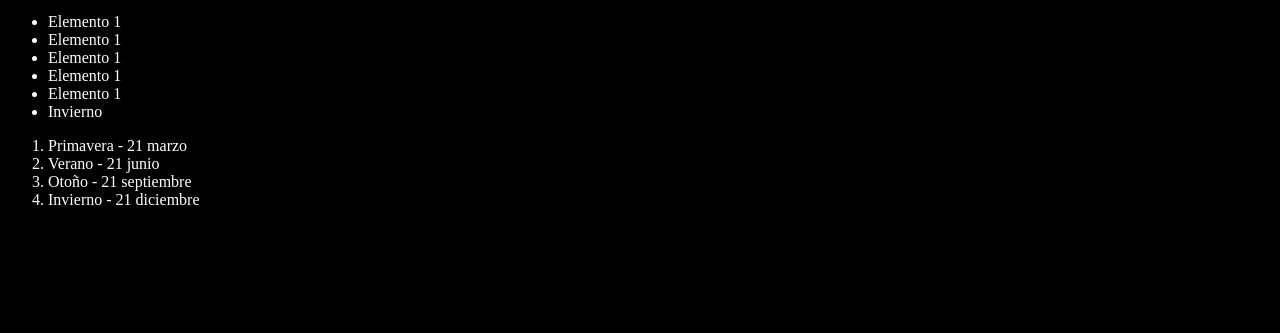
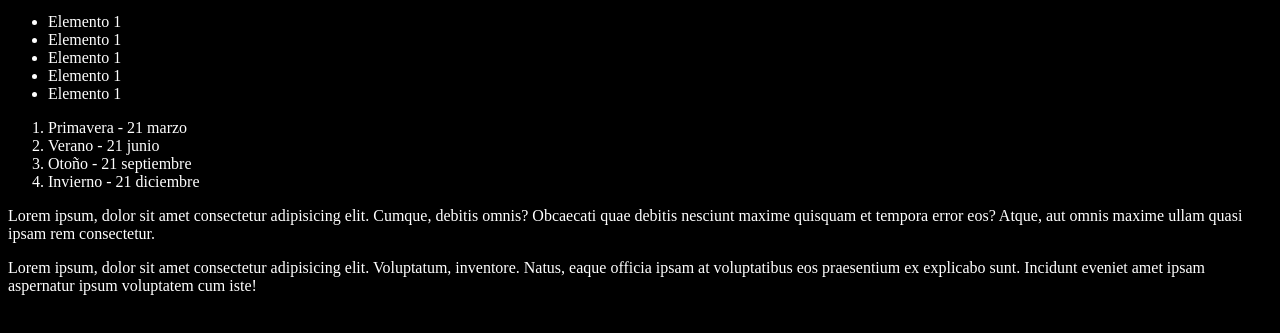
Before and after one commit to sebudea/youtube-git, a plain HTML site: page index.html in a window 1280 px wide. Shown: the part 101-434 px from the top of the page. Drawn offline with Linux system fonts and the light colour scheme.

Commit message:
Agregando dos parrafos

```diff
--- a/index.html
+++ b/index.html
@@ -16,7 +16,6 @@
         <li>Elemento 1</li>
         <li>Elemento 1</li>
         <li>Elemento 1</li>
-        <li>Invierno</li>
     </ul>
     <ol>
         <li>Primavera - 21 marzo</li>
@@ -24,6 +23,8 @@
         <li>Otoño - 21 septiembre</li>
         <li>Invierno - 21 diciembre</li>
     </ol>
+    <p>Lorem ipsum, dolor sit amet consectetur adipisicing elit. Cumque, debitis omnis? Obcaecati quae debitis nesciunt maxime quisquam et tempora error eos? Atque, aut omnis maxime ullam quasi ipsam rem consectetur.</p>
+    <p>Lorem ipsum, dolor sit amet consectetur adipisicing elit. Voluptatum, inventore. Natus, eaque officia ipsam at voluptatibus eos praesentium ex explicabo sunt. Incidunt eveniet amet ipsam aspernatur ipsum voluptatem cum iste!</p>
     <script src="index.js"></script>
 
 </body>
```
